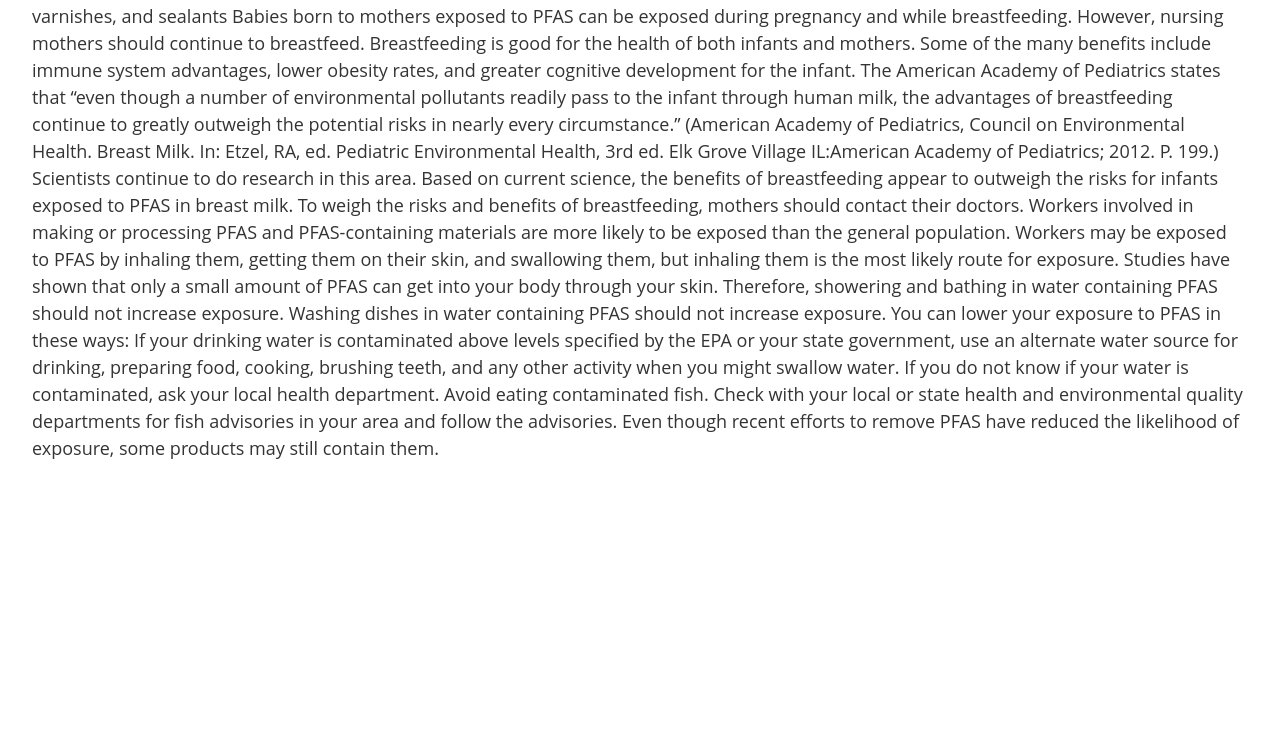
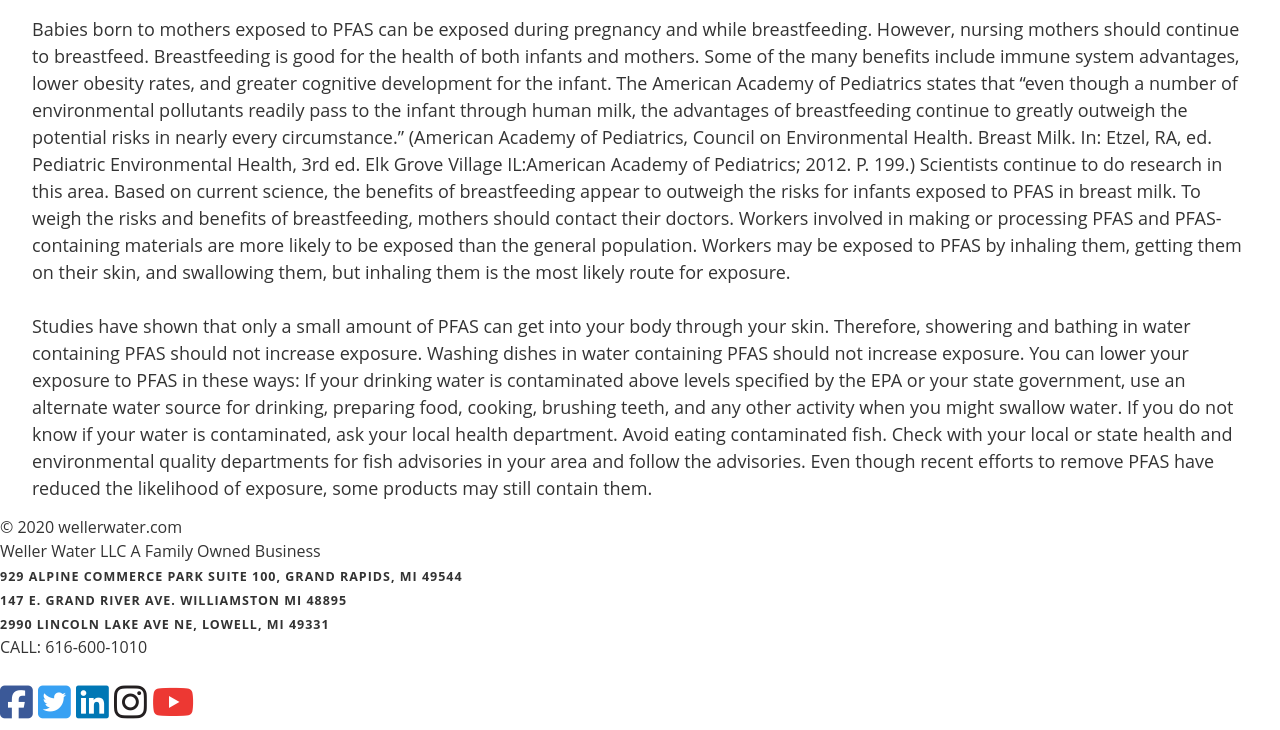
Before and after one commit to NehmerJ/WebAPP01, a plain HTML site: page Website/pfas.html in a window 1280 px wide. Shown: the part 1685-2415 px from the top of the page. Before the commit the page ends 2200 px from the top, so only its background shows below. Drawn offline with nearby package versions, Linux system fonts and the light colour scheme.

Commit message:
added footer and line breaks in between paragraphs in section one and two

```diff
--- a/Website/pfas.html
+++ b/Website/pfas.html
@@ -80,15 +80,11 @@
 			</header>
 
 			Human exposure to per- and polyfluoroalkyl substances (PFAS) is a public health concern that the Centers for Disease Control and Prevention’s (CDC) National Center for Environmental Health (NCEH) and the Agency for Toxic Substances and Disease Registry (ATSDR) are helping our local, territorial, tribal, state, and federal partners address. Over the last decade, interest in PFAS has been growing. ATSDR and our state health partners are investigating exposure to and possible health effects associated with PFAS in more than 30 communities across the United States.
-
 			PFAS are man-made chemicals that have been used in industry and consumer products worldwide since the 1950s. They have been used in non-stick cookware, water-repellent clothing, stain resistant fabrics and carpets, some cosmetics, some firefighting foams, and products that resist grease, water, and oil.
-
 			The most commonly studied PFAS are perfluorooctanoic acid (PFOA) and perfluorooctane sulfonic acid (PFOS). The next most commonly studied are perfluorohexane sulfonic acid (PFHxS), and perfluorononanoic acid (PFNA).  PFOA and PFOS have been phased out of production and use in the United States, but other countries may still manufacture and use them.
-
+			<br><br>
 			During production and use, PFAS can migrate into the soil, water, and air. Most PFAS (including PFOA and PFOS) do not breakdown, so they remain in the environment. Because of their widespread use and their persistence in the environment, PFAS are found in the blood of people and animals all over the world and are present at low levels in a variety of food products and in the environment. Some PFAS can build up in people and animals with repeated exposure over time.
-
 			Many scientific articles have been published about PFAS exposure and health effects. While it is difficult to show that substances directly cause health conditions in humans, scientific studies have shown that exposure to some PFAS in the environment may be linked to harmful health effects in humans and animals. More research is needed to better understand the health effects of PFAS exposure.
-
 			New kinds of PFAS are being developed. Some of these may have properties similar to the existing PFAS, and some may be less persistent in the environment. There are very few scientific studies on new PFAS, so more research is necessary to discover whether they may be a health concern.
 		</section>
 	</div>
@@ -117,7 +113,7 @@
 		    Cleaning products
 		    Personal care products (shampoo, dental floss) and cosmetics (nail polish, eye makeup)
 		    Paints, varnishes, and sealants
-
+			<br><br>
 			Babies born to mothers exposed to PFAS can be exposed during pregnancy and while breastfeeding. However, nursing mothers should continue to breastfeed.
 
 		    Breastfeeding is good for the health of both infants and mothers. Some of the many benefits include immune system advantages, lower obesity rates, and greater cognitive development for the infant.
@@ -125,7 +121,7 @@
 		    Scientists continue to do research in this area. Based on current science, the benefits of breastfeeding appear to outweigh the risks for infants exposed to PFAS in breast milk. To weigh the risks and benefits of breastfeeding, mothers should contact their doctors.
 
 			Workers involved in making or processing PFAS and PFAS-containing materials are more likely to be exposed than the general population. Workers may be exposed to PFAS by inhaling them, getting them on their skin, and swallowing them, but inhaling them is the most likely route for exposure.
-
+			<br><br>
 			Studies have shown that only a small amount of PFAS can get into your body through your skin. Therefore, showering and bathing in water containing PFAS should not increase exposure. Washing dishes in water containing PFAS should not increase exposure.
 
 			You can lower your exposure to PFAS in these ways:
@@ -151,7 +147,22 @@
 
 
 
-
+<div class="footerSection">
+	<p class="customFooter"> &copy; 2020 wellerwater.com <br>
+			Weller Water LLC A Family Owned Business <br>
+			<a href="https://www.google.com/maps/place/929+Alpine+Commerce+Park+NW+STE+100,+Grand+Rapids,+MI+49544/@43.0335104,-85.6975173,17z/data=!3m1!4b1!4m5!3m4!1s0x8819a942d7ad51a1:0xd1cf371bb37365fd!8m2!3d43.0335065!4d-85.6953286">929  Alpine Commerce Park Suite 100, Grand Rapids, MI 49544 </a>
+			<br>
+			<a href="https://www.google.com/maps/place/147+E+Grand+River+Ave,+Williamston,+MI+48895/@42.6892754,-84.2845347,17z/data=!3m1!4b1!4m5!3m4!1s0x8822df9b1ba1b5d1:0xa8033163494237ae!8m2!3d42.6892715!4d-84.282346">147 E. Grand River Ave. Williamston MI 48895</a>
+			<br>
+			<a href="https://www.google.com/maps/dir//2990+Lincoln+Lake+Ave+NE,+Lowell,+MI+49331/@43.0194149,-85.3530677,17z/data=!4m8!4m7!1m0!1m5!1m1!1s0x88185eb43712d84f:0x8b0d3658e5f34d10!2m2!1d-85.350879!2d43.019411">2990 Lincoln Lake Ave NE, Lowell, MI 49331</a> <br>
+			CALL: 616-600-1010 <br><br>
+			<a href="https://www.facebook.com/wellerwaterhomesolutions/"><i class="fab fa-facebook-square fa-3x"style="color:#3b5998;" ></i></a>
+			<a href="https://twitter.com/waterweller"><i class="fab fa-twitter-square fa-3x" style="color: #38A1F3;"></i></a>
+			<a href="https://www.linkedin.com/company/weller-water-llc/?trk=ppro_cprof"><i class="fab fa-linkedin fa-3x" style="color: #0077B5;"></i></a>
+			<a href="https://www.instagram.com/wellerwatertreatment/"><i class="fab fa-instagram fa-3x" style="color: #231F20;"></i></a>
+			<a href="https://www.youtube.com/channel/UCu5ue5ntDYlxBmhtM38u9AA"><i class="fab fa-youtube fa-3x" style="color: #ED3833;"></i></a>
+  </p>
+</div>
 
 
 
```
